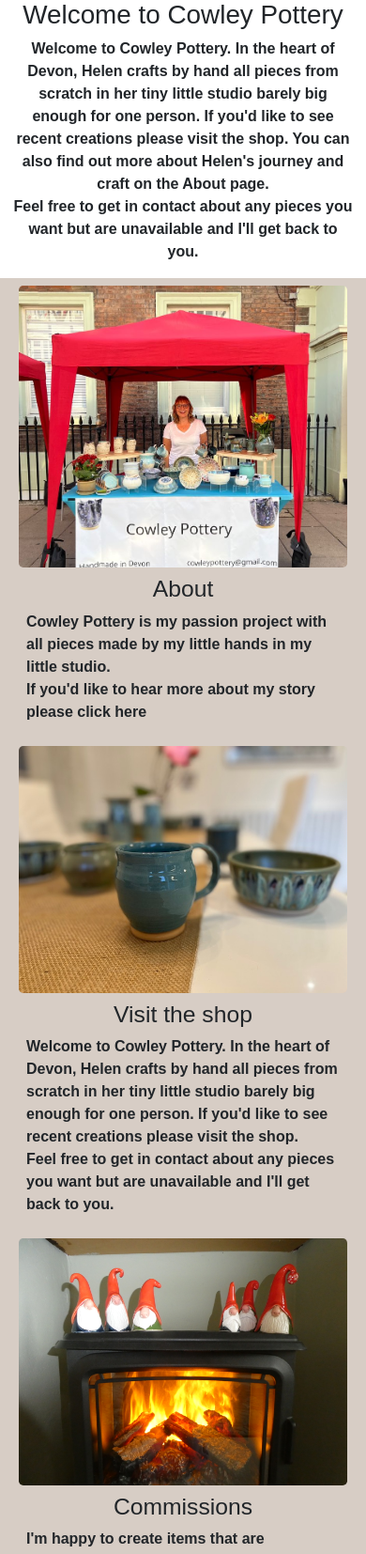
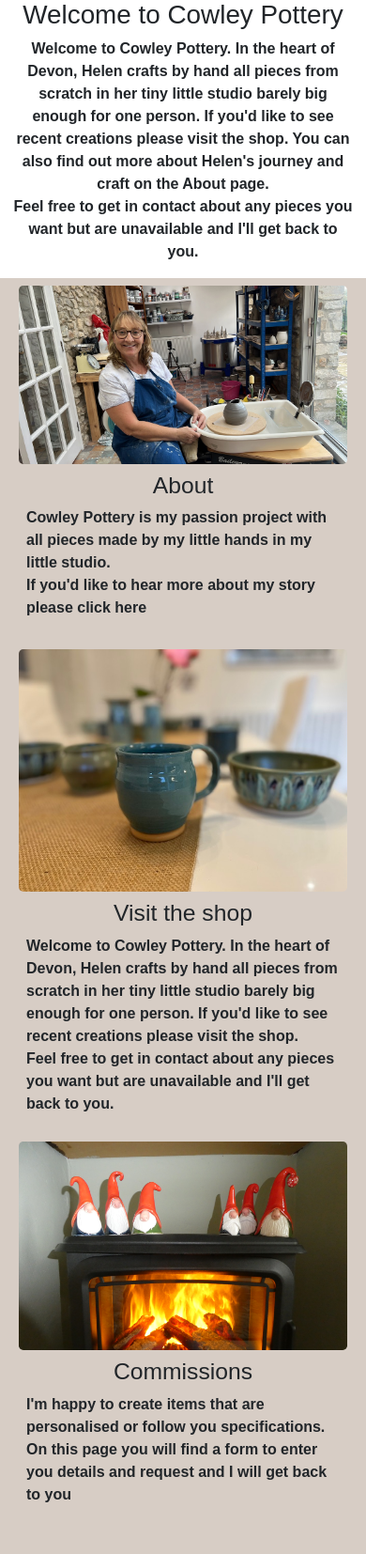
Before and after one commit to LordButley/CowleyPottery, a Django app: page /home/ in a window 390 px wide. Shown: the part 75-1729 px from the top of the page at 94% size. Run offline with Django 3.2, Linux system fonts and the light colour scheme; some libraries are stand-ins or nearby versions; some web fonts are replaced.

Commit message:
add media queries for images

```diff
--- a/home/templates/home/index.html
+++ b/home/templates/home/index.html
@@ -23,7 +23,7 @@
     </div>
     <div class="row h-100 justify-content-center px-2">
         <div class="col-12 col-md-4 col-xxl-3 pt-2">
-            <img class="img-fluid rounded-3 tile-image" src="/media/Stall.jpg" alt="Pottery examples">
+            <img class="img-fluid rounded-3 tile-image" src="/media/helenwheel2.jpeg" alt="Pottery examples">
             <div class = "px-2 pt-2">
             <h2 class="text-center">
                 About
--- a/static/css/base.css
+++ b/static/css/base.css
@@ -46,6 +46,7 @@ p {
 
 .tile-image{
     max-height: 300px;
+    height:60%;
     min-width: 100%;
     overflow:hidden;
     object-fit: cover;
@@ -71,3 +72,9 @@ footer ul {
 footer li {
     list-style: none;
 }
+
+@media screen and (max-width: 420px){
+    .tile-image{
+        height:50%;
+    }
+}
```
Also changed, not shown: media/helenwheel.jpeg (added), media/helenwheel2.jpeg (added).
